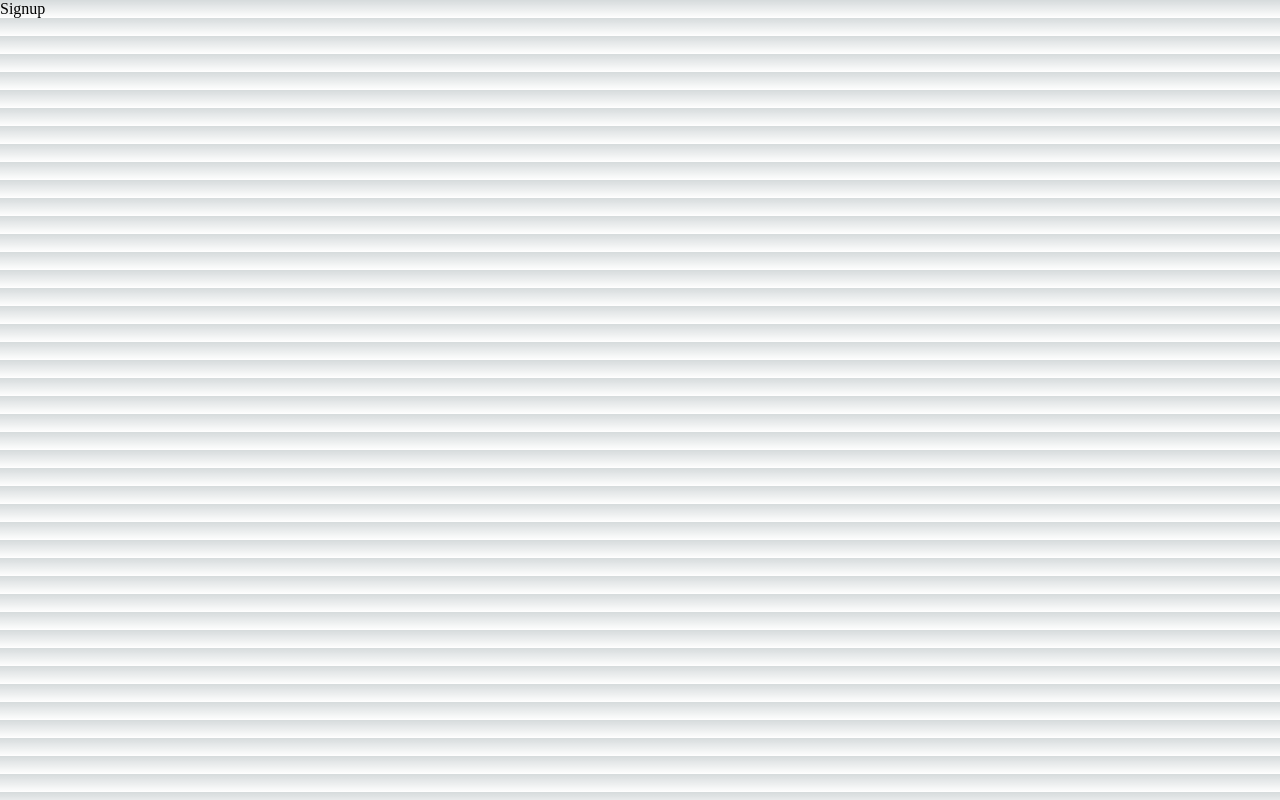
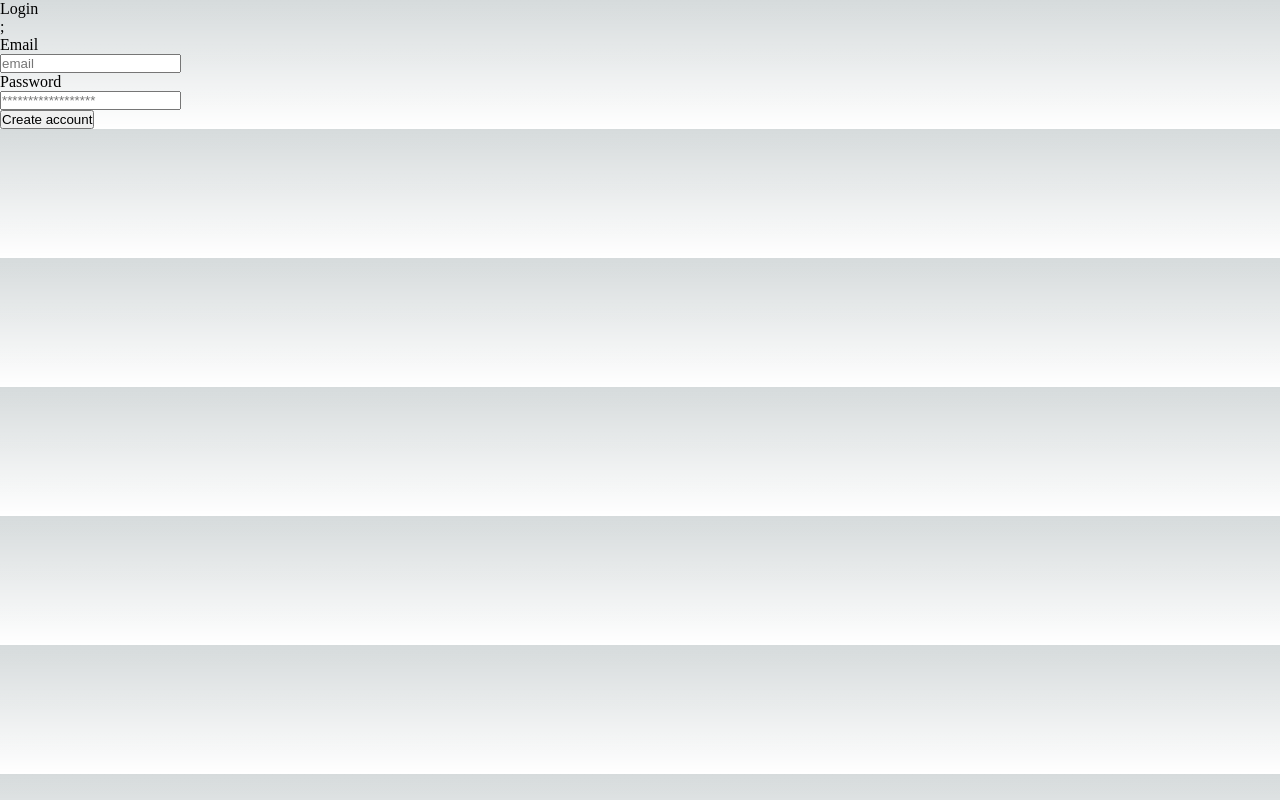
Before and after one commit to evawf/timeark-fe-nextjs, a Next.js app: page /signup in a window 1280 px wide. Built offline with nearby package versions, Linux system fonts and the light colour scheme.

Commit message:
added function to show dashboard data

```diff
--- a/app/(auth)/signup/page.tsx
+++ b/app/(auth)/signup/page.tsx
@@ -1,5 +1,68 @@
-import React from "react";
+"use client";
+import React, { useState, useEffect, useLayoutEffect } from "react";
+import { useGlobalContext } from "../../../lib/context/store";
+import { useRouter } from "next/navigation";
+import RegisterUser from "@/lib/registerUser";
+
+interface User {
+  email: string;
+  password: string;
+}
 
 export default function Signup() {
-  return <div>Signup</div>;
+  const [email, setEmail] = useState("");
+  const [password, setPassword] = useState("");
+  const router = useRouter();
+
+  const handleEmailChange = (e: React.ChangeEvent<HTMLInputElement>) => {
+    setEmail(e.target.value);
+  };
+  const handlePasswordChange = (e: React.ChangeEvent<HTMLInputElement>) => {
+    setPassword(e.target.value);
+  };
+
+  const handleSubmit = async (e: React.FormEvent) => {
+    e.preventDefault();
+    const user: User = {
+      email: email,
+      password: password,
+    };
+
+    const result = await RegisterUser(user);
+    if (result.userId) {
+      return router.push("/login");
+    } else {
+      alert("Password or Email is not correct!");
+      return router.push("/signup");
+    }
+  };
+
+  return (
+    <div className="container mx-auto">
+      <div>Login</div>;
+      <form onSubmit={handleSubmit} className="">
+        <div>
+          <label>Email</label>
+          <br />
+          <input
+            type="text"
+            id="email"
+            placeholder="email"
+            onChange={handleEmailChange}
+          />
+        </div>
+        <div>
+          <label>Password</label>
+          <br />
+          <input
+            type="password"
+            id="password"
+            placeholder="******************"
+            onChange={handlePasswordChange}
+          />
+        </div>
+        <button type="submit">Create account</button>
+      </form>
+    </div>
+  );
 }
--- /dev/null
+++ b/lib/registerUser.tsx
@@ -0,0 +1,21 @@
+import axios from "axios";
+import React from "react";
+
+axios.defaults.withCredentials = true;
+
+interface User {
+  email: string;
+  password: string;
+}
+
+export default async function RegisterUser(user: User) {
+  const res = await axios.post(
+    `${process.env.NEXT_PUBLIC_BACKEND_URL}/users/signup`,
+    user
+  );
+  if (res.data) {
+    return res.data;
+  } else {
+    return "Unauthorized";
+  }
+}
```
Also changed, not shown: app/dashboard/page.tsx (+12 -9 lines).
